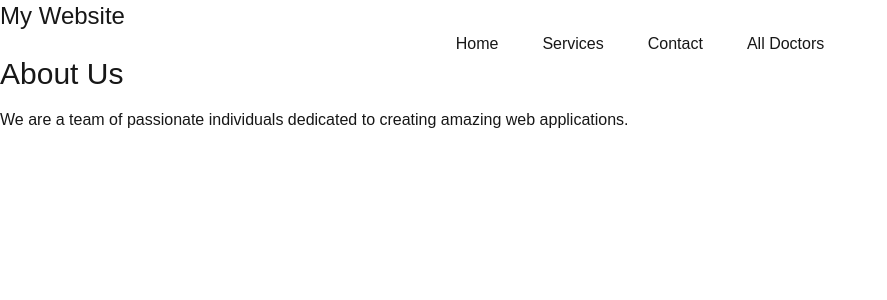
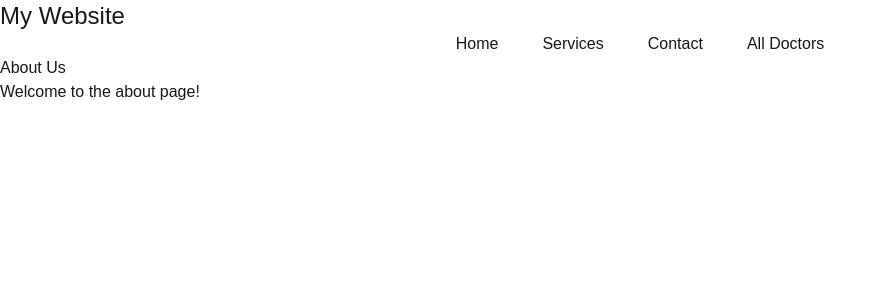
Before and after one commit to tanmayislam2006/my-first-next, a Next.js app: page /about in a window 1280 px wide. Shown: the top 300 px of the page, without its empty margins (0-887 px from the left). Built offline with nearby package versions, Linux system fonts and the light colour scheme.

Commit message:
added normal added pages

```diff
--- /dev/null
+++ b/src/app/(about)/about/page.jsx
@@ -0,0 +1,12 @@
+import React from 'react';
+
+const AboutPage = () => {
+    return (
+        <div>
+            <h1>About Us</h1>
+            <p>Welcome to the about page!</p>
+        </div>
+    );
+};
+
+export default AboutPage;
```
